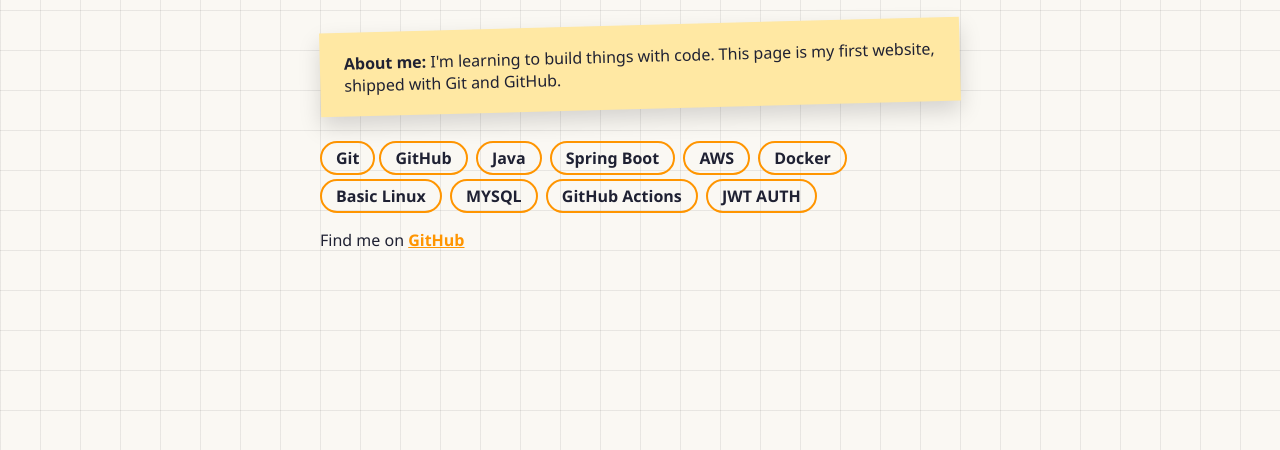
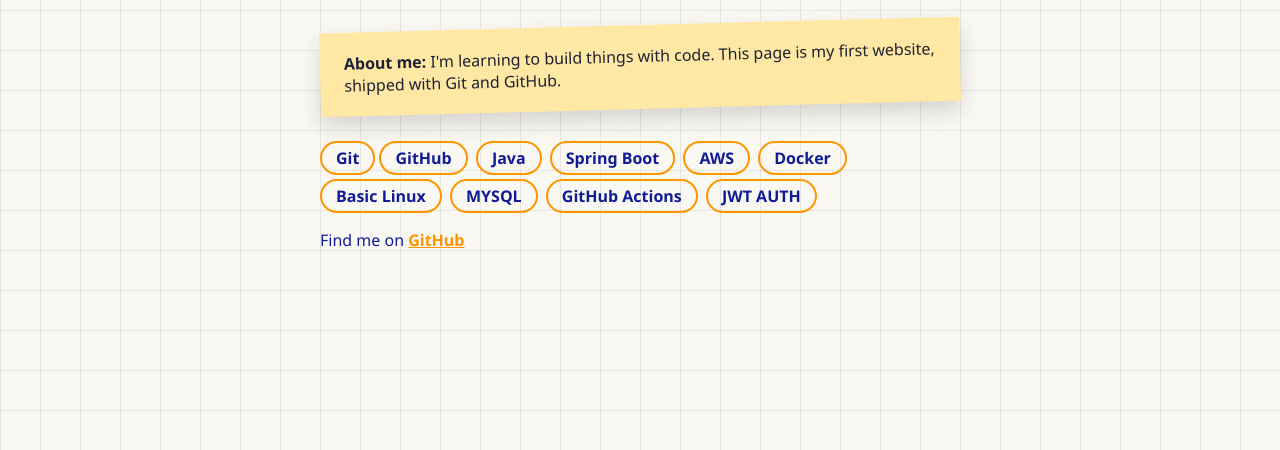
Before and after one commit to soubhik-das-09/clg_repo, a plain HTML site: page index.html in a window 1280 px wide. Shown: the part 350-800 px from the top of the page. Drawn offline with Linux system fonts and the light colour scheme.

```diff
--- a/index.html
+++ b/index.html
@@ -8,7 +8,7 @@
     /* 🎨 THEME: change these colours */
     :root {
       --bg: #FAF8F3;
-      --ink: #1F2133;
+      --ink: #0f1c96;
       --accent: #FF9500;
     }
     body {
```
